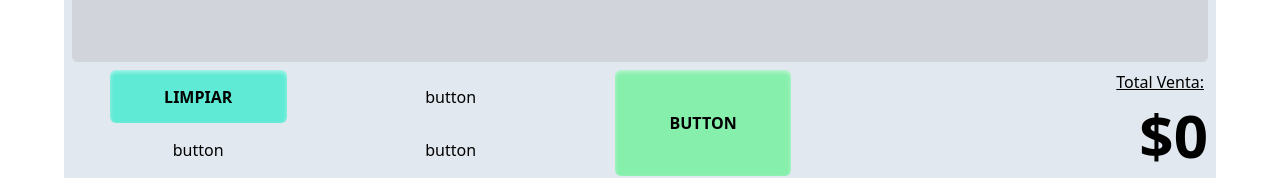
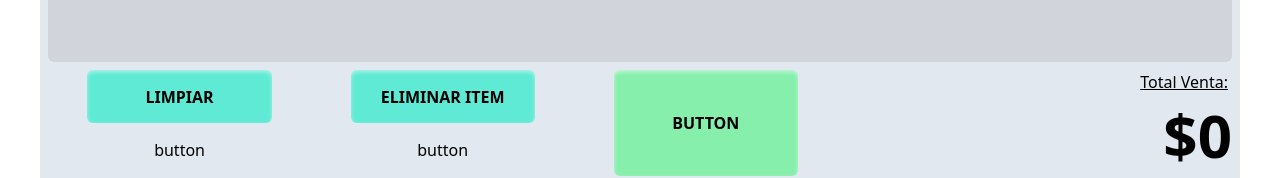
Before and after one commit to Draekk/ims-front-test, a React (Vite) app: page / in a window 1280 px wide. Both pictures are taken after a click on the button "Ventas". Shown: the part 612-790 px from the top of the page. Built offline with nearby package versions, Linux system fonts and the light colour scheme; no server answers.

Commit message:
upload files 21/10 again

```diff
--- a/src/App.jsx
+++ b/src/App.jsx
@@ -4,7 +4,6 @@ import ProductManager from "./components/ProductManager";
 import Sales from "./components/Sales";
 import useHeaderButtons from "./hooks/useHeaderButtons";
 import useProducts from "./hooks/useProducts";
-import useSales from "./hooks/useSales";
 
 function App() {
   const {
@@ -23,20 +22,6 @@ function App() {
     fetchProductsByName,
     switchModal,
   } = useProducts();
-  const {
-    sale,
-    item,
-    itemFactory,
-    addToSale,
-    clearSale,
-    saleTotal,
-    searchList,
-    searchProduct,
-    resetSearchList,
-    setEditItem,
-    editQuantity,
-    itemSaleFactory,
-  } = useSales();
 
   const { switches, toggleSwitches } = useHeaderButtons();
 
@@ -84,24 +69,7 @@ function App() {
         <></>
       )}
 
-      {switches.s2 ? (
-        <Sales
-          item={item}
-          itemFactory={itemFactory}
-          sale={sale}
-          addToSale={addToSale}
-          clearSale={clearSale}
-          saleTotal={saleTotal}
-          searchList={searchList}
-          searchProduct={searchProduct}
-          resetSearchList={resetSearchList}
-          setEditItem={setEditItem}
-          editQuantity={editQuantity}
-          itemSaleFactory={itemSaleFactory}
-        ></Sales>
-      ) : (
-        <></>
-      )}
+      {switches.s2 ? <Sales></Sales> : <></>}
     </div>
   );
 }
--- a/src/components/PTable.jsx
+++ b/src/components/PTable.jsx
@@ -103,7 +103,7 @@ function PTable({
                   <button
                     id="action"
                     title={`Eliminar ${p.name}`}
-                    className="text-center bg-red-700 hover:bg-red-500 font-black text-white w-full rounded-md"
+                    className="text-center bg-red-700 hover:bg-red-600 hover:shadow-custom-red font-black text-white w-full rounded-md"
                     onClick={() => showDeleteModal(p.id)}
                   >
                     x
--- a/src/components/Sales.jsx
+++ b/src/components/Sales.jsx
@@ -1,11 +1,14 @@
-import React, { useState } from "react";
+import { useState } from "react";
 import formatCurrency from "../helpers/formatCurrency";
+import useSales from "../hooks/useSales";
 
-function Sales({
+function Sales() {
+  const [selection, setSelection] = useState({ state: false, id: 0 });
+  const {
+    sale,
     item,
-  sale,
+    itemFactory,
     addToSale,
-  itemFactory,
     clearSale,
     saleTotal,
     searchList,
@@ -14,11 +17,24 @@ function Sales({
     setEditItem,
     editQuantity,
     itemSaleFactory,
-}) {
-  const [cantModal, setCantModal] = useState(false);
+    selectItem,
+    deleteItem,
+  } = useSales();
+
+  function selectRow(item) {
+    if (!selection.state && item.id !== selection.id) {
+      selectItem(item);
+      setSelection({ state: true, id: item.id });
+    } else if (selection.state && item.id !== selection.id) {
+      selectItem(item);
+      setSelection({ ...selection, id: item.id });
+    } else {
+      setSelection({ state: false, id: 0 });
+    }
+  }
 
   return (
-    <div className="md:max-w-[90%] md:mx-auto w-full md:mt-3 bg-slate-200 h-[80%] p-2 flex flex-col justify-between items-center rounded-md">
+    <div className="md:max-w-[1200px] md:mx-auto w-full md:mt-3 bg-slate-200 h-[80%] p-2 flex flex-col justify-between items-center rounded-md">
       <form
         onSubmit={(e) => e.preventDefault()}
         className="md:flex md:flex-row flex-col md:justify-between w-full text-2xl"
@@ -36,12 +52,11 @@ function Sales({
             id="barcode"
             name="barcode"
             autoComplete="off"
-            value={item.barcode}
             onChange={(e) => itemFactory(e)}
-            onBlur={() => (item.barcode.trim() !== "" ? addToSale() : null)}
+            onBlur={(e) => (item.barcode.trim() !== "" ? addToSale(e) : null)}
             onKeyDown={(e) =>
               item.barcode.trim() !== "" && e.key === "Enter"
-                ? addToSale()
+                ? addToSale(e)
                 : null
             }
           />
@@ -75,7 +90,7 @@ function Sales({
                     <tr
                       key={p.id}
                       className="hover:bg-blue-400 cursor-pointer"
-                      onClick={() => addToSale(p)}
+                      onClick={(e) => addToSale(e, p)}
                     >
                       <td>{p.name}</td>
                       <td className="w-32">{formatCurrency(p.price)}</td>
@@ -93,7 +108,7 @@ function Sales({
         <table className="w-full text-xl">
           <thead className="sticky top-0 bg-black text-white uppercase shadow-md">
             <tr>
-              <th className="w-72">CÓDIGO</th>
+              <th className="w-56">CÓDIGO</th>
               <th>NOMBRE</th>
               <th className="w-44">CANTIDAD</th>
               <th className="w-44">PRECIO</th>
@@ -103,7 +118,15 @@ function Sales({
             {sale.length > 0 ? (
               <>
                 {sale.map((s) => (
-                  <tr key={s.id}>
+                  <tr
+                    key={s.id}
+                    className={`hover:bg-blue-400 cursor-pointer ${
+                      selection.state && selection.id === s.id
+                        ? "bg-blue-600"
+                        : "bg-transparent"
+                    }`}
+                    onClick={() => selectRow(s)}
+                  >
                     <td className="capitalize">{s.barcode}</td>
                     <td className="capitalize">{s.name}</td>
                     <td
@@ -148,7 +171,12 @@ function Sales({
           >
             LIMPIAR
           </button>
-          <button>button</button>
+          <button
+            className="bg-teal-300 hover:bg-teal-200 rounded-md mx-auto w-[70%] font-semibold uppercase shadow-[rgba(255,255,255,0.5)] shadow-inner"
+            onClick={deleteItem}
+          >
+            ELIMINAR ITEM
+          </button>
           <button className="row-span-2 bg-green-300 hover:bg-green-200 rounded-md mx-auto w-[70%] font-semibold uppercase shadow-[rgba(255,255,255,0.5)] shadow-inner">
             button
           </button>
--- a/src/hooks/useSales.js
+++ b/src/hooks/useSales.js
@@ -31,13 +31,11 @@ function useSales() {
     });
   };
 
-  async function addToSale(selectedItem = null) {
+  async function addToSale(e, selectedItem = null) {
     try {
-      console.log(selectedItem);
       let tempItem;
       if (selectedItem) {
         tempItem = { ...selectedItem };
-        console.log(tempItem);
       } else {
         tempItem = { ...item };
         const data = await getProductByBarcode(tempItem.barcode);
@@ -69,6 +67,7 @@ function useSales() {
         setSale([...sale, newSale]);
       }
       setItem(emptyItem);
+      e.target.value = "";
     } catch (err) {
       console.error(err);
     }
@@ -134,7 +133,11 @@ function useSales() {
   }
 
   async function setEditItem(barcode) {
-    await getItemInfo(barcode);
+    try {
+      await getItemInfo(barcode);
+    } catch (err) {
+      console.error(err);
+    }
     const updatedSale = [...sale];
     const itemExist = updatedSale.findIndex((p) => p.barcode === barcode);
     updatedSale[itemExist].edit = !updatedSale[itemExist].edit;
@@ -144,11 +147,10 @@ function useSales() {
   function editQuantity() {
     const updatedSale = [...sale];
     const itemExist = updatedSale.findIndex((p) => p.id === item.id);
-    // updatedSale[itemExist].quantity > 0 ? updatedSale[itemExist].quantity : 1;
     updatedSale[itemExist].total = updatedSale[itemExist].quantity * item.price;
     updatedSale[itemExist].edit = false;
     setSale(updatedSale);
-    setItem(emptyItem);
+    // setItem(emptyItem);
   }
 
   function itemSaleFactory(e, barcode) {
@@ -156,11 +158,19 @@ function useSales() {
     const updatedSale = [...sale];
     const itemExist = updatedSale.findIndex((i) => i.barcode === barcode);
     updatedSale[itemExist].quantity = value === "" || value > 0 ? value : 1;
-    // updatedSale[itemExist].total = updatedSale[itemExist].quantity * item.price;
-    // updatedSale[itemExist].edit = false;
     setSale(updatedSale);
-    // saleItem.quantity = value;
-    // saleItem.total = value * item.price;
+  }
+
+  function selectItem(saleItem) {
+    setItem(saleItem);
+  }
+
+  function deleteItem() {
+    if (item !== emptyItem) {
+      const updatedSale = sale.filter((p) => p.barcode !== item.barcode);
+      setSale(updatedSale);
+      setItem(emptyItem);
+    }
   }
 
   return {
@@ -176,6 +186,8 @@ function useSales() {
     setEditItem,
     editQuantity,
     itemSaleFactory,
+    selectItem,
+    deleteItem,
   };
 }
 
--- a/tailwind.config.js
+++ b/tailwind.config.js
@@ -9,15 +9,12 @@ export default {
         "custom-black":
           "0 0 20px rgba(0,0,0,0.8), 0 0 50px rgba(0,0,0,0.5), 0 0 100px rgba(0,0,0,0.3)",
         "custom-red":
-          "0 0 10px 1px rgb(255,0,0), 0 0 50px rgb(255,0,0), 0 0 100px rgb(255,0,0)",
+          "0 0 10px 1px rgb(220,38,38), 0 0 50px rgb(220,38,38), 0 0 100px rgb(220,38,38)",
         "custom-green":
           "0 0 20px rgba(0,255,0,0.8), 0 0 50px rgba(0,255,0,0.5), 0 0 100px rgba(0,255,0,0.3)",
         "custom-blue":
           "0 0 20px rgba(0,0,255,0.8), 0 0 50px rgba(0,0,255,0.5), 0 0 100px rgba(0,0,255,0.3)",
       },
-      colors: {
-        red: "rgb(255,0,0)",
-      },
     },
   },
   plugins: [],
```
Lines whose indentation alone changed are shown as unchanged.
